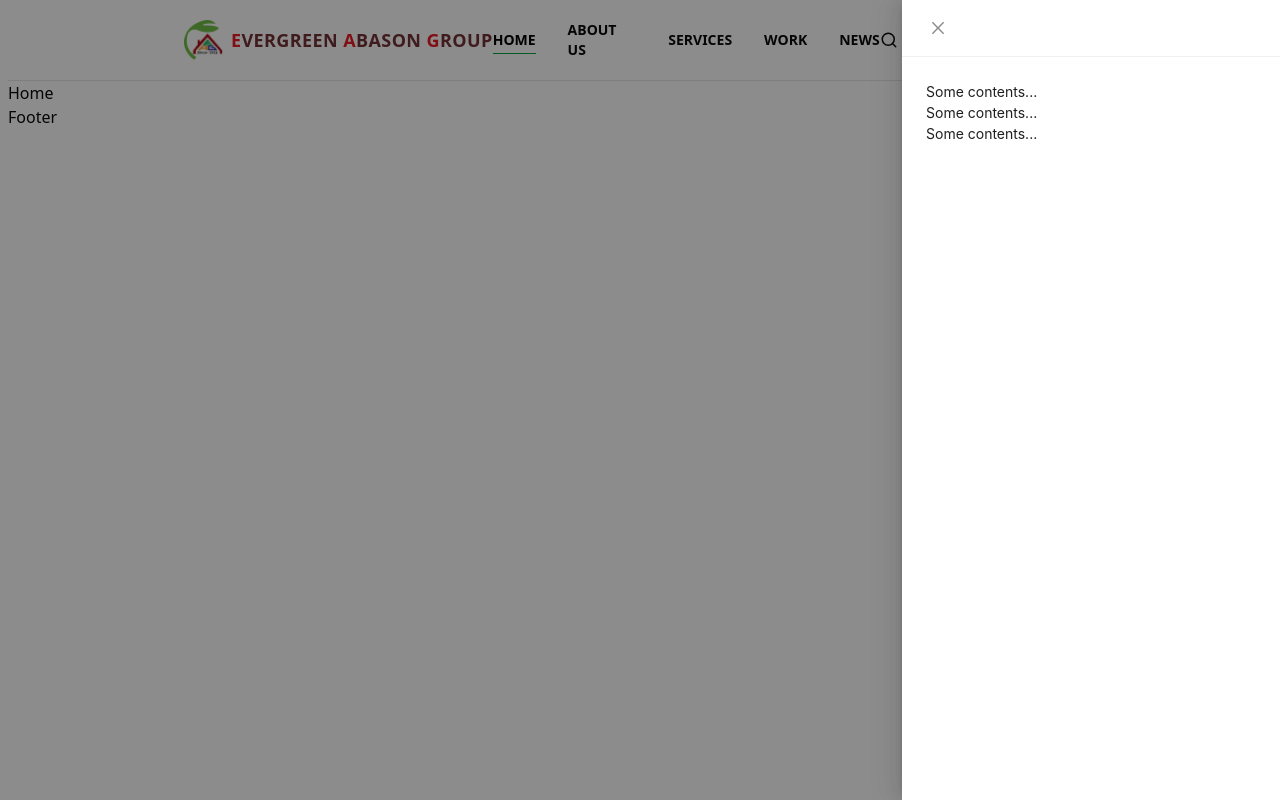
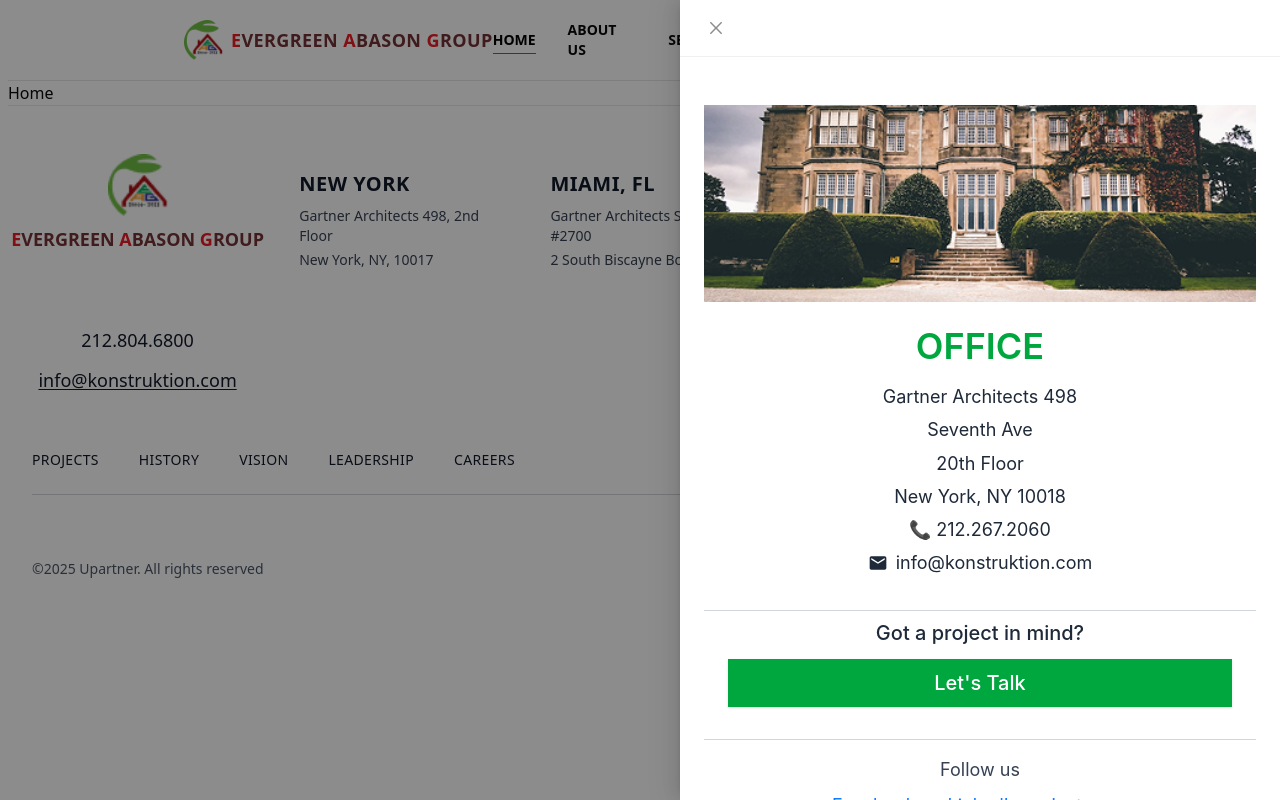
Before and after one commit to Nazrul144/evergreen_abason_group, a Next.js app: page / in a window 1280 px wide. Both pictures are taken after a click on the button "GET IN TOUCH". Built offline with nearby package versions, Linux system fonts and the light colour scheme.

Commit message:
Footer implemented

```diff
--- a/src/app/layout.tsx
+++ b/src/app/layout.tsx
@@ -1,8 +1,10 @@
+
 import type { Metadata } from "next";
 import { Geist, Geist_Mono } from "next/font/google";
 import "./globals.css";
 import Navbar from "@/shared/Navbar";
 import Footer from "@/shared/Footer";
+
 
 const geistSans = Geist({
   variable: "--font-geist-sans",
@@ -30,7 +32,7 @@ export default function RootLayout({
         <div className="px-2">
           <Navbar />
           {children}
-          <Footer />
+          <Footer/>
         </div>
       </body>
     </html>
--- a/src/shared/Footer.tsx
+++ b/src/shared/Footer.tsx
@@ -1,9 +1,114 @@
-
+"use client";
+import Image from "next/image";
 
 const Footer = () => {
   return (
-    <div>Footer</div>
-  )
-}
+    <footer className="w-full border-t border-gray-200 dark:border-gray-700 bg-white dark:bg-gray-900 text-gray-900 dark:text-gray-100">
+      <div className="max-w-7xl mx-auto px-6 py-12">
 
-export default Footer
+        {/* ================= TOP SECTION ================= */}
+        <div className="grid grid-cols-1 md:grid-cols-5 gap-10 items-start relative">
+
+          {/* LOGO + CONTACT BLOCK */}
+          <div className="flex flex-col items-center text-center space-y-3 col-span-1">
+
+            <Image
+              src="/Navbar_Logo/logo.png"
+              width={60}
+              height={60}
+              alt="Evergreen Abason Group"
+            />
+
+            {/* FIXED → CENTERED BRAND NAME */}
+            <span className="uppercase text-lg leading-tight font-bold">
+              <span className="text-[#ED1C24]">E</span>
+              <span className="text-[#743237]">vergreen</span>&nbsp;
+              <span className="text-[#ED1C24]">A</span>
+              <span className="text-[#743237]">bason</span>&nbsp;
+              <span className="text-[#ED1C24]">G</span>
+              <span className="text-[#743237]">roup</span>
+            </span>
+
+            <p className="text-lg font-medium lg:mt-16">212.804.6800</p>
+            <p className="text-lg underline underline-offset-2 lg:mb-8">
+              info@konstruktion.com
+            </p>
+          </div>
+
+          {/* ================= CITY BLOCKS ================= */}
+          {[
+            {
+              city: "NEW YORK",
+              line1: "Gartner Architects 498, 2nd Floor",
+              line2: "New York, NY, 10017",
+            },
+            {
+              city: "MIAMI, FL",
+              line1: "Gartner Architects Suite #2700",
+              line2: "2 South Biscayne Boulevard",
+            },
+            {
+              city: "NEW JERSEY",
+              line1: "Riverfront Plaza, Ste. 305",
+              line2: "Jersey City, NJ 07302",
+            },
+            {
+              city: "WASHINGTON DC",
+              line1: "1600 Wilson Blvd, Suite 900",
+              line2: "Washington, DC, 20006",
+            },
+          ].map((item, i) => (
+            <div key={i} className="space-y-1 mt-2 ml-4">
+              <h3 className="font-semibold text-xl tracking-wide mt-2 mb-2 ">{item.city}</h3>
+              <p className="text-gray-700 dark:text-gray-300 text-sm">{item.line1}</p>
+              <p className="text-gray-700 dark:text-gray-300 text-sm">{item.line2}</p>
+            </div>
+          ))}
+        </div>
+
+        {/* ================= NAV LINKS ================= */}
+        <div className="flex flex-wrap gap-10 text-sm font-medium tracking-wide">
+  {["PROJECTS", "HISTORY", "VISION", "LEADERSHIP", "CAREERS"].map((x) => (
+    <a
+      key={x}
+      href="#"
+      className="
+        relative mt-6
+        hover:text-green-600 dark:hover:text-green-400
+        after:absolute after:left-0 after:-bottom-[2px]
+        after:h-[2px] after:w-0 after:bg-green-600 dark:after:bg-green-400
+        after:transition-all after:duration-300
+        hover:after:w-full
+      "
+    >
+      {x}
+    </a>
+  ))}
+</div>
+
+        <hr className="mt-6 border-gray-300 dark:border-gray-700" />
+        {/* ================= COPYRIGHT AREA ================= */}
+        <div className="mt-16 flex flex-wrap justify-between items-center gap-4 text-sm text-gray-600 dark:text-gray-400">
+          <p>©2025 Upartner. All rights reserved</p>
+
+          <div className="flex flex-wrap gap-6">
+            <a href="#" className="hover:text-green-600 dark:hover:text-green-400">Facebook</a>
+            <a href="#" className="hover:text-green-600 dark:hover:text-green-400">LinkedIn</a>
+            <a href="#" className="hover:text-green-600 dark:hover:text-green-400">Instagram</a>
+
+            <span className="hidden sm:block border-r border-gray-300 dark:border-gray-600 mx-1" />
+
+            <a href="#" className="hover:text-green-600 dark:hover:text-green-400">
+              Terms and Conditions
+            </a>
+            <a href="#" className="hover:text-green-600 dark:hover:text-green-400">
+              Privacy Policy
+            </a>
+          </div>
+        </div>
+      </div>
+    </footer>
+  );
+};
+
+export default Footer;
--- a/src/shared/Navbar.tsx
+++ b/src/shared/Navbar.tsx
@@ -10,6 +10,7 @@ import { usePathname } from "next/navigation";
 import { PiCirclesFourFill } from "react-icons/pi";
 import { Drawer } from "antd";
 import Image from "next/image";
+import { MdEmail } from "react-icons/md";
 
 const navigationLinks = [
   {
@@ -37,7 +38,7 @@ const navigationLinks = [
 export default function Navbar() {
   const [showSearch, setShowSearch] = useState(false);
   const [searchText, setSearchText] = useState("");
-
+  const [origin, setOrigin] = useState("left");
   const pathName = usePathname();
 
   //Drawer:
@@ -162,10 +163,82 @@ export default function Navbar() {
                 </span>
               </span>
             </Button>
-            <Drawer closable={{ "aria-label": "Close Button" }} onClose={onClose} open={open}>
-              <p>Some contents...</p>
-              <p>Some contents...</p>
-              <p>Some contents...</p>
+            <Drawer width={600} closable={{ "aria-label": "Close Button" }} onClose={onClose} open={open}>
+              {/* Container with Flex Column Layout */}
+              <div className="flex flex-col h-full">
+                {/* Logo */}
+                <div className="w-full pt-6">
+                  <Image
+                    src="/Navbar_Logo/sidebar/sidebar_logo.png"
+                    width={800}
+                    height={600}
+                    alt="Konstruktion Logo"
+                    className="mx-auto"
+                  />
+                </div>
+
+                {/* Office Info */}
+                <div className="px-6 py-6">
+                  <h1 className="text-green-600 text-4xl text-center mb-4 font-semibold">OFFICE</h1>
+
+                  <address className="not-italic text-gray-800 text-lg leading-relaxed space-y-1 text-center">
+                    <p>Gartner Architects 498</p>
+                    <p>Seventh Ave</p>
+                    <p>20th Floor</p>
+                    <p>New York, NY 10018</p>
+                    <p>📞 212.267.2060</p>
+                    <p className="flex items-center justify-center gap-2">
+                      <MdEmail className="text-xl" />
+                      info@konstruktion.com
+                    </p>
+                  </address>
+                </div>
+
+                <hr className="my-2 border-gray-300" />
+
+                {/* Call to Action */}
+                <div className="px-6 text-center mb-4">
+                  <p className="text-xl font-medium text-gray-800 mb-3">Got a project in mind?</p>
+                  <Button
+                    onMouseEnter={() => setOrigin(origin === "left" ? "right" : "left")}
+                    className="
+        w-full py-6 text-xl rounded-none bg-green-600 text-white
+        hover:bg-green-700 transition flex justify-center
+      "
+                  >
+                    <span
+                      // style={{ "--origin": origin }}
+                      className="
+          relative inline-block
+          after:content-[''] after:absolute after:left-0 after:bottom-0 after:h-[2px] cursor-pointer
+          after:bg-white after:w-full after:scale-x-0 after:origin-[var(--origin)]
+          after:transition-transform after:duration-500 hover:after:scale-x-100
+        "
+                    >
+                      Let&apos;s Talk
+                    </span>
+                  </Button>
+                </div>
+
+                {/* Divider */}
+                <hr className="mb-4 border-gray-300 mt-4" />
+
+                {/* Footer Social Links */}
+                <div className="mt-auto px-6 pb-6 flex flex-col items-center">
+                  <h3 className="text-gray-700 text-lg mb-2">Follow us</h3>
+                  <div className="flex gap-6 text-lg">
+                    <a href="#" className="flex items-center gap-2 text-green-600 hover:text-green-700">
+                      <i className="fab fa-facebook-square"></i> Facebook
+                    </a>
+                    <a href="#" className="flex items-center gap-2 text-green-600 hover:text-green-700">
+                      <i className="fab fa-linkedin"></i> LinkedIn
+                    </a>
+                    <a href="#" className="flex items-center gap-2 text-green-600 hover:text-green-700">
+                      <i className="fab fa-instagram"></i> Instagram
+                    </a>
+                  </div>
+                </div>
+              </div>
             </Drawer>
           </div>
         </div>
```
Also changed, not shown: public/Navbar_Logo/sidebar/sidebar_logo.png (added).
